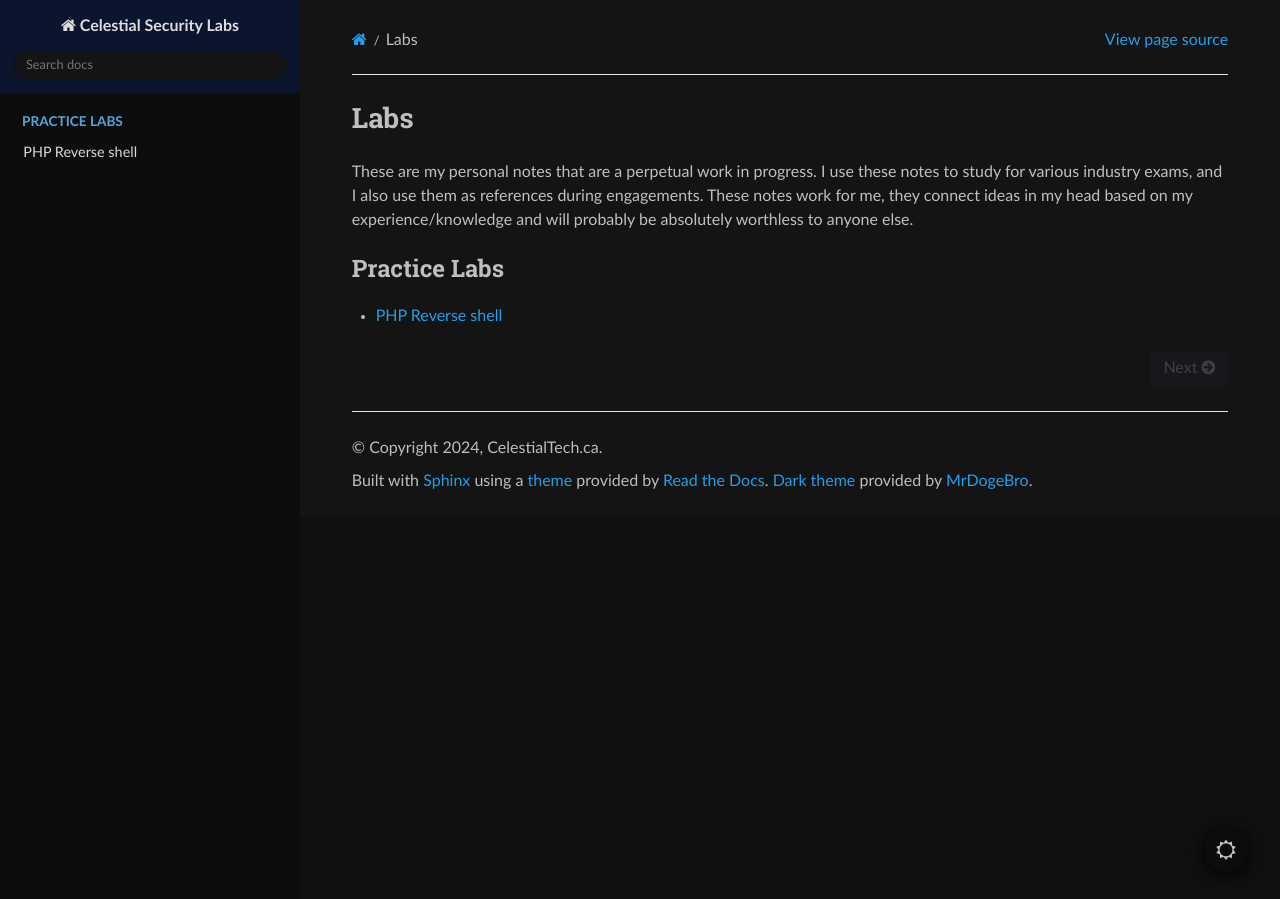
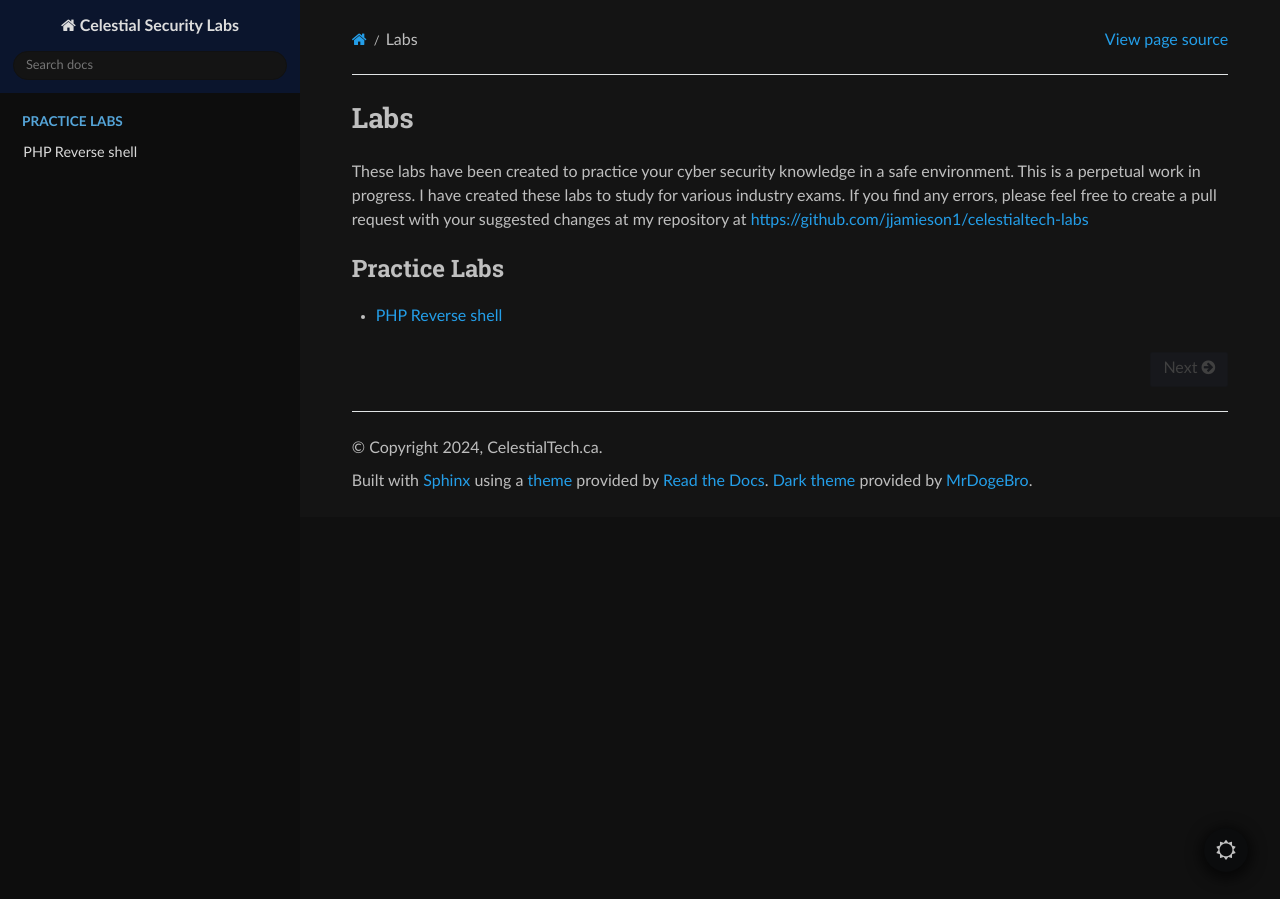
Before and after one commit to jjamieson1/celestialtech-labs, a Sphinx documentation site: the page built from source/index.rst, in a window 1280 px wide. Built offline with Sphinx 7.4.7 and the Read the Docs theme 3.1.0, drawn with Linux system fonts in a browser that asks for light colours.

Commit message:
added introduction notes

```diff
--- a/source/index.rst
+++ b/source/index.rst
@@ -2,9 +2,8 @@ Labs
 ############################################
 
 
-These are my personal notes that are a perpetual work in progress.  I use these notes to study for various
-industry exams, and I also use them as references during engagements.  These notes work for me, they connect ideas
-in my head based on my experience/knowledge and will probably be absolutely worthless to anyone else.
+These labs have been created to practice your cyber security knowledge in a safe environment.  This is a perpetual work in progress.  I have created these labs to study for various
+industry exams.  If you find any errors, please feel free to create a pull request with your suggested changes at my repository at https://github.com/jjamieson1/celestialtech-labs
 
 .. toctree::
    :maxdepth: 1
```
Also changed, not shown: 5 other files.
